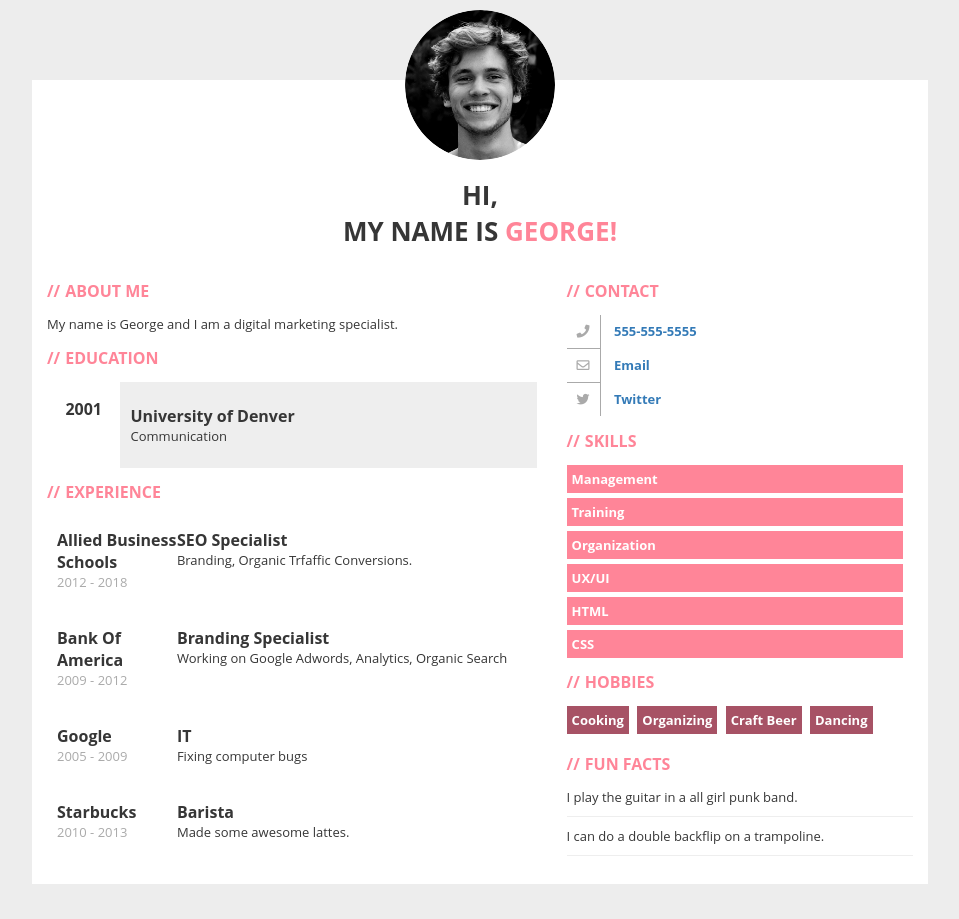
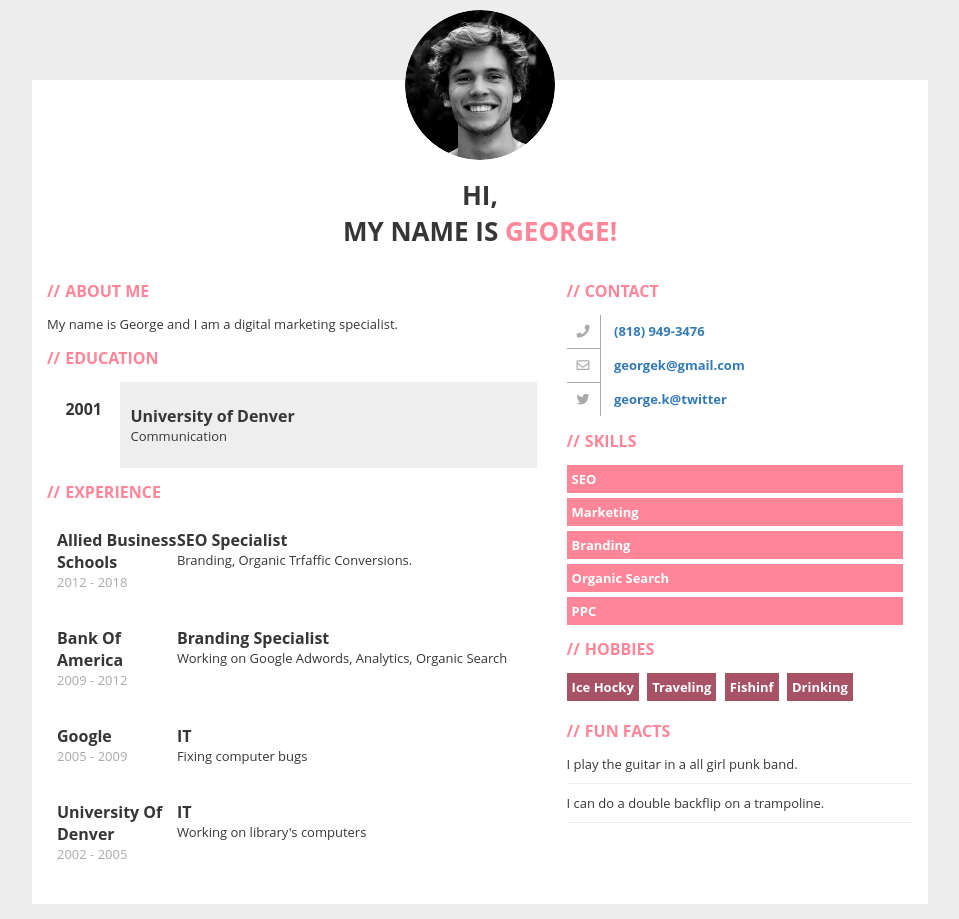
Before and after one commit to ssheedeh/homework16, a plain HTML site: page index.html in a window 1280 px wide. Shown: the whole page, without its empty margins (160-1119 px from the left). Drawn offline with Linux system fonts and the light colour scheme.

Commit message:
BioIsCompleted
Bio is completed with hobbies and jobs

```diff
--- a/index.html
+++ b/index.html
@@ -115,16 +115,16 @@
           <li class="clearfix">
             <div class="experienceLeft">
               <p>
-                <span class="where">Starbucks</span>
+                <span class="where">University Of Denver</span>
                 <br>
-                <span class="year">2010 - 2013</span>
+                <span class="year">2002 - 2005</span>
               </p>
             </div>
             <div class="experienceRight">
               <p>
-                <span class="profession">Barista</span>
+                <span class="profession">IT</span>
                 <br>
-                <span class="description">Made some awesome lattes.</span>
+                <span class="description">Working on library's computers</span>
               </p>
             </div>
           </li>
@@ -142,21 +142,21 @@
           <!-- Checkout those awesome icons from FontAwesome -->
 
           <li>
-            <a href="tel:555-555-5555">
+            <a href="tel:8189493476">
               <i class="fas fa-phone"></i>
-              <span class="contactLink">555-555-5555</span>
+              <span class="contactLink">(818) 949-3476</span>
             </a>
           </li>
           <li>
-            <a href="mailto:superjen@zmail.com">
+            <a href="mailto:georgek@gmail.com.com">
               <i class="far fa-envelope"></i>
-              <span class="contactLink">Email</span>
+              <span class="contactLink">georgek@gmail.com</span>
             </a>
           </li>
           <li>
-            <a href="https://www.twitter.com">
+            <a href="https://www.twitter.com/george.k">
               <i class="fab fa-twitter"></i>
-              <span class="contactLink">Twitter</span>
+              <span class="contactLink">george.k@twitter</span>
             </a>
           </li>
         </ul>
@@ -164,21 +164,20 @@
       <section>
         <h2>Skills</h2>
         <ul id="skillsList">
-          <li>Management</li>
-          <li>Training</li>
-          <li>Organization</li>
-          <li>UX/UI</li>
-          <li>HTML</li>
-          <li>CSS</li>
+          <li>SEO</li>
+          <li>Marketing</li>
+          <li>Branding</li>
+          <li>Organic Search</li>
+          <li>PPC</li>
         </ul>
       </section>
       <section>
         <h2>Hobbies</h2>
         <ul id="hobbiesList">
-          <li>Cooking</li>
-          <li>Organizing</li>
-          <li>Craft Beer</li>
-          <li>Dancing</li>
+          <li>Ice Hocky</li>
+          <li>Traveling</li>
+          <li>Fishinf</li>
+          <li>Drinking</li>
         </ul>
       </section>
       <section>
```
